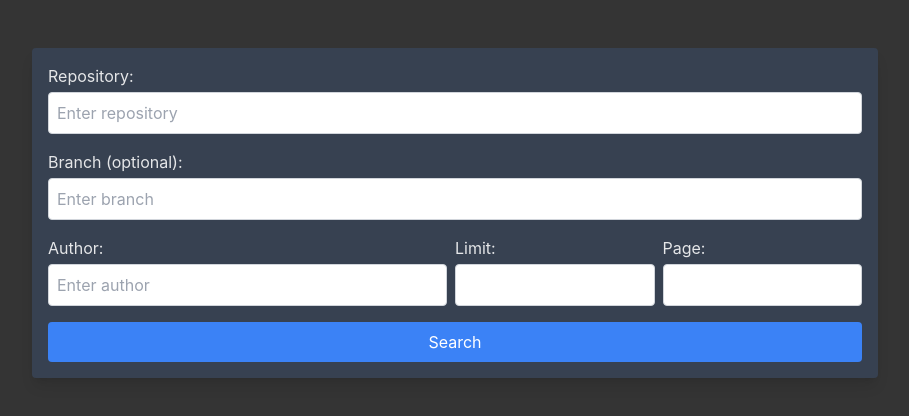
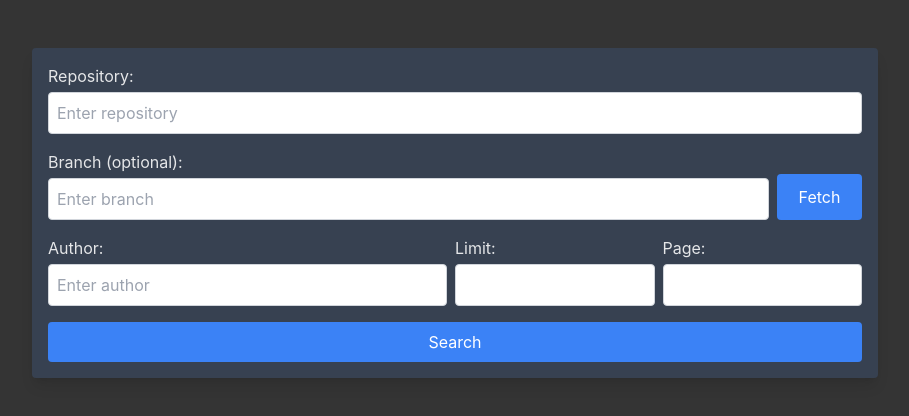
Before and after one commit to AlejandroGH97/github-commit-history, a React (Vite) app in the folder frontend/: page / in a window 1280 px wide. Shown: the top 416 px of the page, without its empty margins (185-1094 px from the left). Built offline with nearby package versions, Linux system fonts and the light colour scheme.

Commit message:
feat: add branch datalist in search menu component

```diff
--- a/frontend/src/components/searchMenu.tsx
+++ b/frontend/src/components/searchMenu.tsx
@@ -1,4 +1,5 @@
-import React, { useState } from 'react';
+import React, { useState } from "react";
+import { GitHubBranch } from "../types/branches";
 
 interface SearchParams {
   repo: string;
@@ -10,13 +11,19 @@ interface SearchParams {
 
 interface SearchMenuProps {
   onSearch: (params: SearchParams) => void;
+  branches: GitHubBranch[];
+  onFetchBranches: (params: SearchParams) => void;
 }
 
-const SearchMenu: React.FC<SearchMenuProps> = ({ onSearch }) => {
+const SearchMenu: React.FC<SearchMenuProps> = ({
+  onSearch,
+  onFetchBranches,
+  branches = [],
+}) => {
   const [searchParams, setSearchParams] = useState<SearchParams>({
-    repo: '',
-    branch: '',
-    author: '',
+    repo: "",
+    branch: "",
+    author: "",
     page: 1,
     limit: 10,
   });
@@ -25,13 +32,17 @@ const SearchMenu: React.FC<SearchMenuProps> = ({ onSearch }) => {
     const { name, value, type } = e.target;
     setSearchParams({
       ...searchParams,
-      [name]: type === 'number' ? parseInt(value) || 1 : value,
+      [name]: type === "number" ? parseInt(value) || 1 : value,
     });
   };
 
   const handleSubmit = (e: React.FormEvent<HTMLFormElement>) => {
     e.preventDefault();
     onSearch(searchParams);
+  };
+
+  const handleFetchBranches = () => {
+    onFetchBranches(searchParams);
   };
 
   return (
@@ -42,7 +53,6 @@ const SearchMenu: React.FC<SearchMenuProps> = ({ onSearch }) => {
       <div className="flex flex-col">
         <label className="text-left">Repository:</label>
         <input
-          autoComplete="off"
           required
           type="text"
           name="repo"
@@ -52,25 +62,41 @@ const SearchMenu: React.FC<SearchMenuProps> = ({ onSearch }) => {
           placeholder="Enter repository"
         />
       </div>
-
       <div className="flex flex-col">
         <label className="text-left">Branch (optional):</label>
+        <div className="flex space-x-2">
+          <div className="flex w-full">
             <input
-          autoComplete="off"
               type="text"
               name="branch"
+              list="branch-list"
               value={searchParams.branch}
               onChange={handleChange}
               className="mt-1 block w-full p-2 border border-gray-300 rounded"
               placeholder="Enter branch"
             />
+            <datalist id="branch-list">
+              {branches.map((branch, index) => (
+                <option key={index} value={branch.name} />
+              ))}
+            </datalist>
+          </div>
+          <div className="flex w-24">
+            <button
+              type="button"
+              onClick={handleFetchBranches}
+              className="w-full p-2 bg-blue-500 text-white rounded hover:bg-blue-600"
+            >
+              Fetch
+            </button>
+          </div>
+        </div>
       </div>
 
       <div className="flex space-x-2">
         <div className="flex flex-col w-1/2">
           <label className="text-left">Author:</label>
           <input
-            autoComplete="off"
             required
             type="text"
             name="author"
```
Lines whose indentation alone changed are shown as unchanged.
